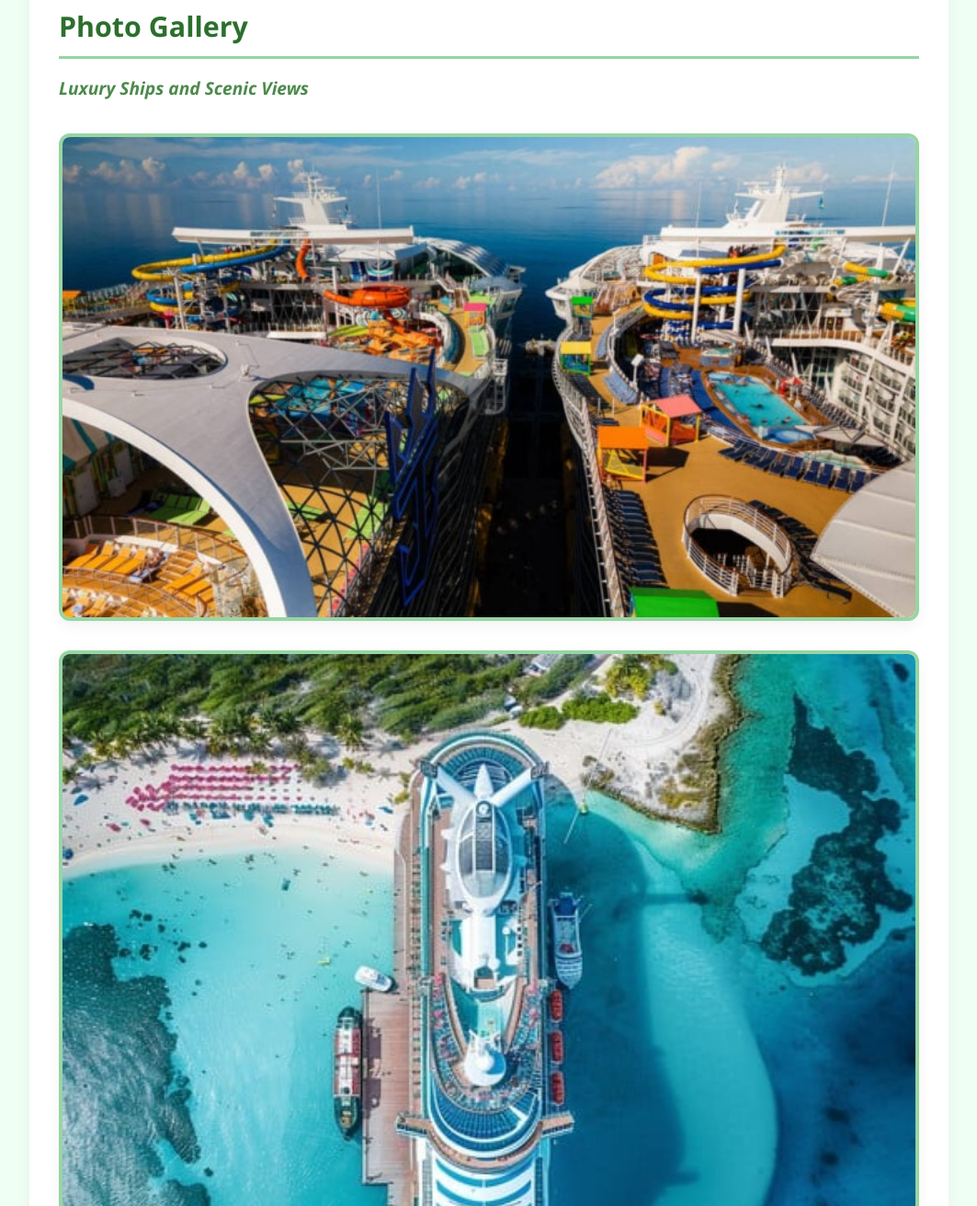
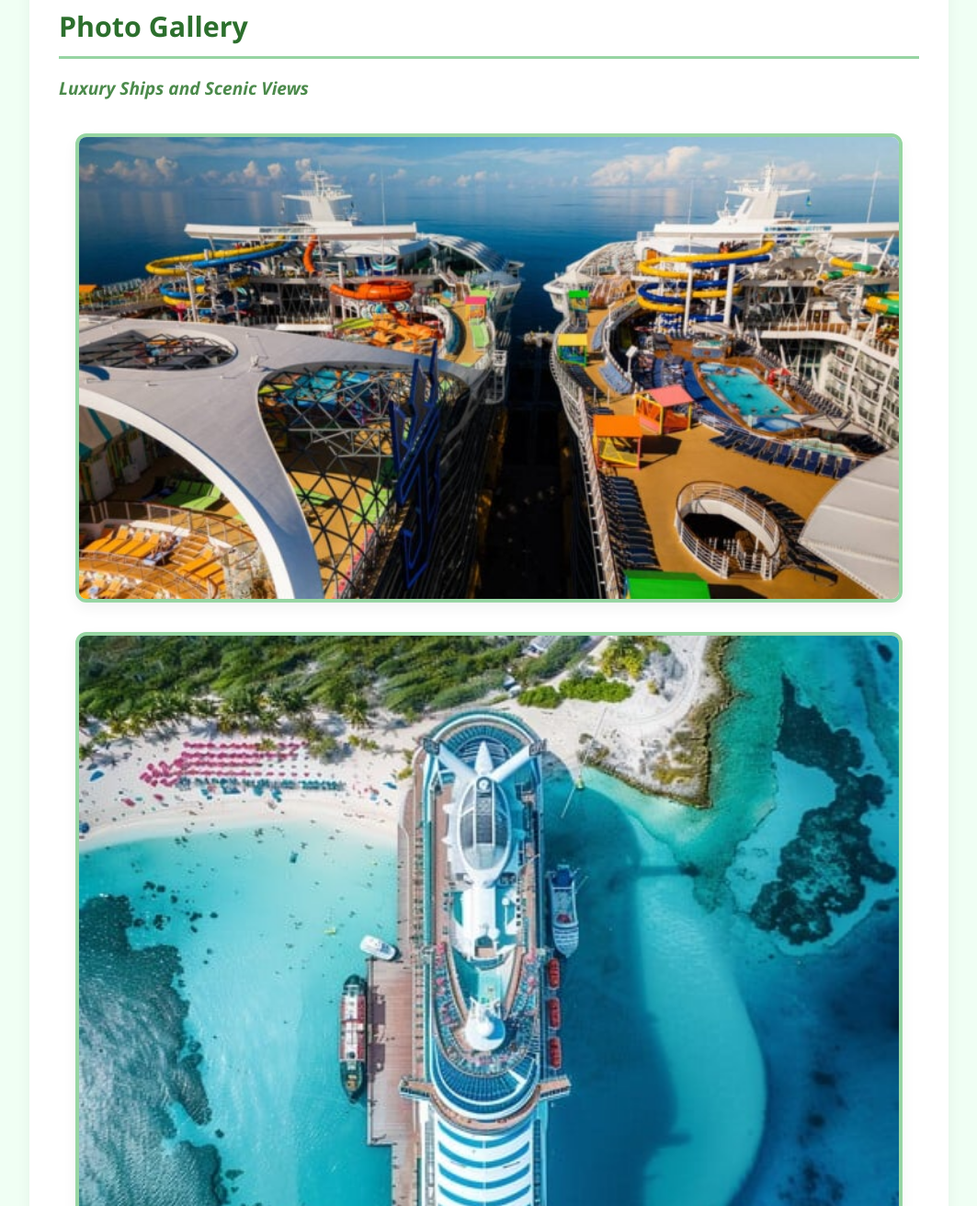
Before and after one commit to pmathis239-art/Class-Project, a plain HTML site: page index.html in a window 1280 px wide. Shown: the part 789-2100 px from the top of the page at 92% size, without its empty margins (108-1171 px from the left). Drawn offline with Linux system fonts and the light colour scheme.

Commit message:
updates img

```diff
--- a/index.html
+++ b/index.html
@@ -38,8 +38,8 @@
         <section>
             <h2>Photo Gallery</h2>
             <h4>Luxury Ships and Scenic Views</h4>
-            <img src="images/oasisclass1-1-696x392.jpg" alt="Cruise ship on the ocean" class="large-image">
-            <img src="images/luxury-cruise-docked-stockcake.jpg" alt="Tropical island with clear water" class="large-image">
+            <img src="images/oasisclass1-1-696x392.jpg" alt="Cruise ship on the ocean">
+            <img src="images/luxury-cruise-docked-stockcake.jpg" alt="Tropical island with clear water">
         </section>
 
         <section>
```
